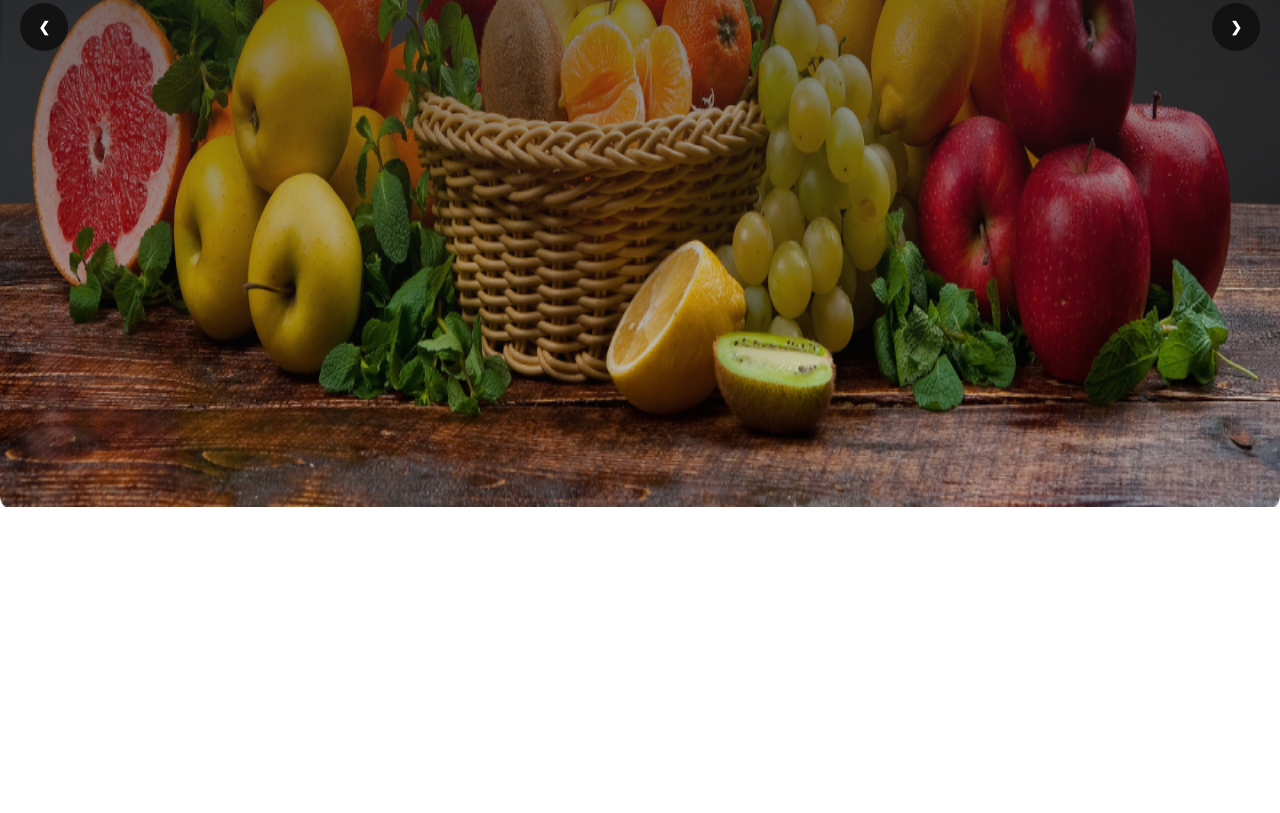
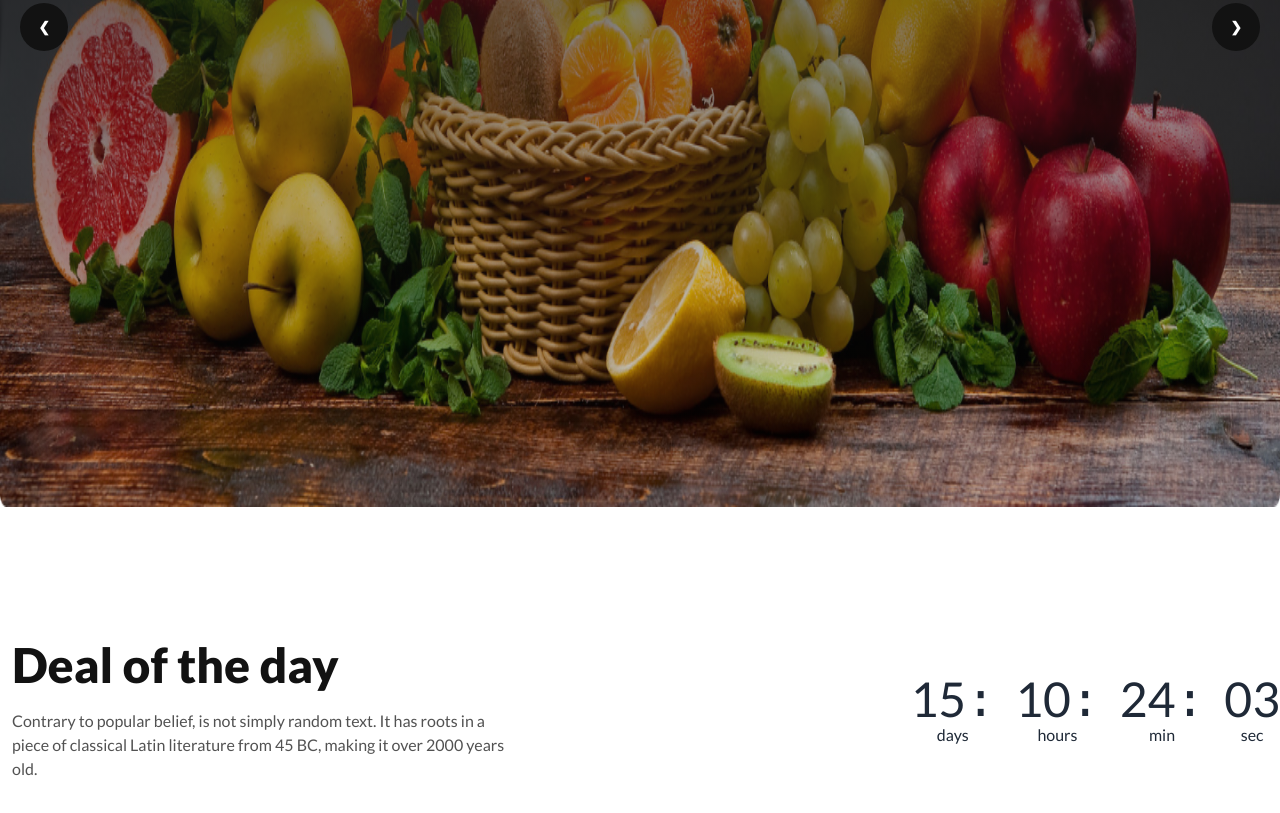
Before and after one commit to Mamun128169/Fruit-Burst-Project, a plain HTML site: page index.html in a window 1280 px wide. Shown: the part 673-1486 px from the top of the page. Before the commit the page ends 1186 px from the top, so only its background shows below. Drawn offline with nearby package versions, Linux system fonts and the light colour scheme; grey boxes are pictures that could not be loaded.

Commit message:
deal content done

```diff
--- a/index.html
+++ b/index.html
@@ -84,7 +84,7 @@
       </nav>
 
       <!-- banner section -->
-      <div>
+      <section>
         <div class="carousel w-full">
           <!-- slider 1 -->
           <div id="slide1" class="carousel-item relative w-full ">
@@ -153,10 +153,58 @@
             </div>
           </div>
         </div>
-      </div>
+      </section>
     </header>
-    <main>
+    <main class="container mx-auto ">
+      <!--Deal section  -->
+      <section class="mt-32 mb-32">
+        <!-- deal container -->
+        <div>
+          <!-- content -->
+          <div class="flex flex-col text-center md:text-left gap-6 md:flex-row  items-center md:gap-7 lg:gap-96">
+            <div class="space-y-5 px-3">
+              <h3 class="text-[#121212] text-5xl font-extrabold">Deal of the day</h3>
+              <p class="text-neutral-600 font-medium">Contrary to popular belief, is not simply random text. It has roots in a piece of classical Latin literature from 45 BC, making it over 2000 years old.</p>
+            </div>
+            <div>
+              <div class="grid grid-flow-col gap-5 text-center auto-cols-max">
+                <div class="flex flex-col">
+                  <span class="countdown font-mono text-5xl">
+                    <span style="--value:15;"></span>:
+                  </span>
+                  days
+                </div>
+                <div class="flex flex-col">
+                  <span class="countdown font-mono text-5xl">
+                    <span style="--value:10;"></span>:
+                  </span>
+                  hours
+                </div>
+                <div class="flex flex-col">
+                  <span class="countdown font-mono text-5xl">
+                    <span style="--value:24;"></span>:
+                  </span>
+                  min
+                </div>
+                <div class="flex flex-col">
+                  <span class="countdown font-mono text-5xl">
+                    <span style="--value:3;"></span>
+                  </span>
+                  sec
+                </div>
+              </div>
+            </div>
+          </div>
+          <!-- deal card -->
+          <div>
 
+          </div>
+          <!-- button -->
+          <div>
+
+          </div>
+        </div>
+      </section>
     </main>
     <footer>
 
```
